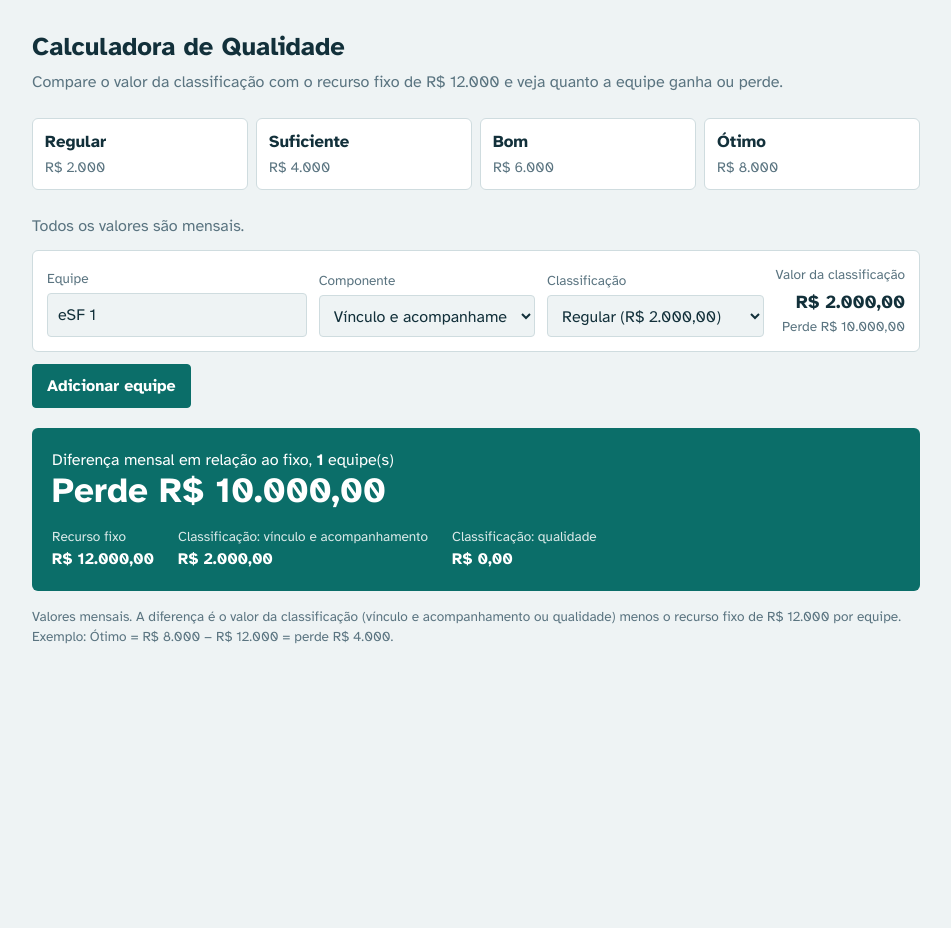
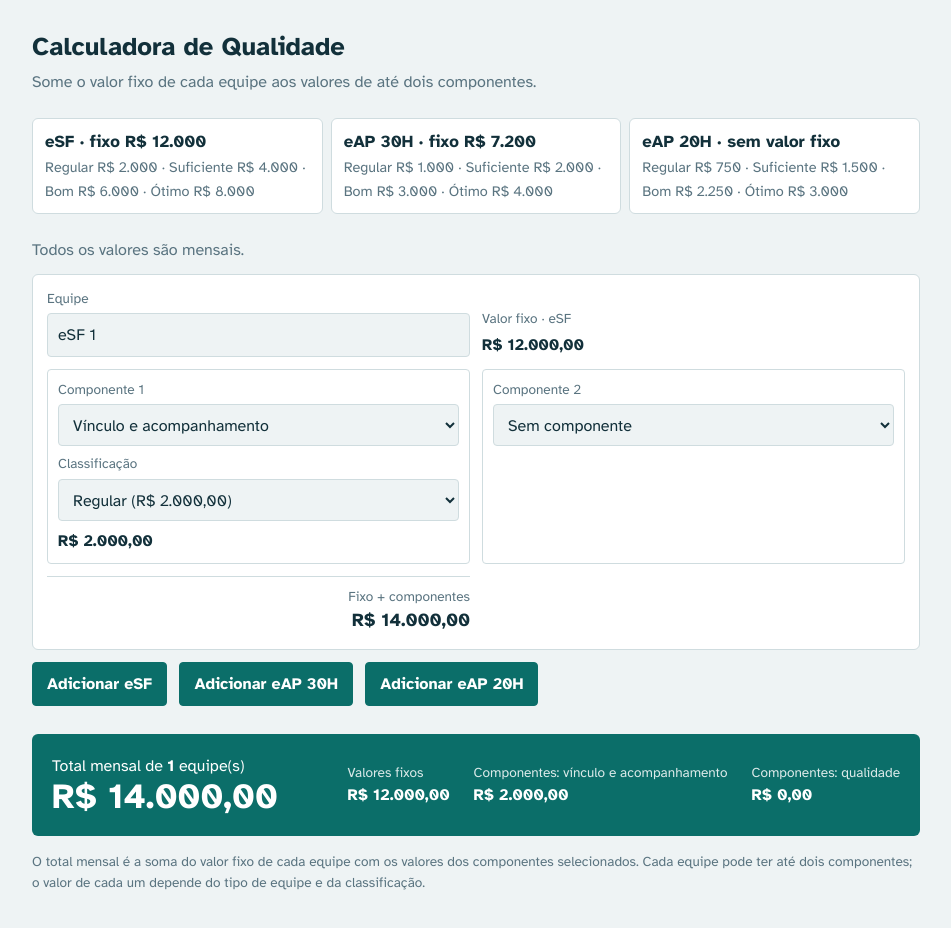
Before and after one commit to MichaelWillysilva/calculadora-esf, a plain HTML site: page index.html in a window 1280 px wide. Shown: the whole page, without its empty margins (164-1115 px from the left). Before the commit the page ends 800 px from the top, so only its background shows below. Drawn offline with Linux system fonts and the light colour scheme.

Commit message:
Add eAP types and component totals
Co-authored-by: Copilot <223556219+Copilot@users.noreply.github.com>

```diff
--- a/index.html
+++ b/index.html
@@ -14,106 +14,138 @@ body{margin:0;background:var(--bg);color:var(--ink);font:16px/1.5 "Atkinson Hype
 main{max-width:920px;margin:0 auto;padding:28px 16px 48px}
 h1{font-size:1.6rem;margin:0 0 4px}
 .sub{color:var(--muted);margin:0 0 24px}
-.rules{display:grid;grid-template-columns:repeat(4,1fr);gap:8px;margin-bottom:24px}
+.rules{display:grid;grid-template-columns:repeat(3,1fr);gap:8px;margin-bottom:24px}
 .rules div{background:var(--card);border:1px solid var(--line);border-radius:6px;padding:10px 12px}
 .rules b{display:block;font-size:1.05rem}
 .rules span{color:var(--muted);font-size:.9rem}
-.team{background:var(--card);border:1px solid var(--line);border-radius:6px;padding:14px;margin-bottom:12px;display:grid;grid-template-columns:1.2fr 1fr 1fr auto;gap:12px;align-items:end}
+.team{background:var(--card);border:1px solid var(--line);border-radius:6px;padding:14px;margin-bottom:12px;display:grid;grid-template-columns:1fr 1fr;gap:12px;align-items:end}
+.components{grid-column:1/-1;display:grid;grid-template-columns:1fr 1fr;gap:12px}
+.component{border:1px solid var(--line);border-radius:4px;padding:10px}
+.component .value{display:block;margin-top:8px;font-weight:700}
+.team-total{border-top:1px solid var(--line);padding-top:10px;text-align:right}
+.team-total strong{font-size:1.15rem}
+.team-total span{display:block;color:var(--muted);font-size:.85rem}
 label{display:block;font-size:.85rem;color:var(--muted);margin-bottom:4px}
 input,select{width:100%;font:inherit;color:var(--ink);background:var(--bg);border:1px solid var(--line);border-radius:4px;padding:9px 10px}
 :focus-visible{outline:3px solid var(--accent);outline-offset:2px}
-.sub-total{text-align:right;min-width:120px}
-.sub-total strong{display:block;font-size:1.15rem}
 .row-actions{grid-column:1/-1;display:flex;justify-content:space-between;align-items:center;border-top:1px solid var(--line);padding-top:10px;color:var(--muted);font-size:.9rem}
 button{font:inherit;cursor:pointer;border-radius:4px;padding:9px 14px;border:1px solid var(--line);background:var(--card);color:var(--ink)}
-button.primary{background:var(--accent);color:var(--accent-ink);border-color:var(--accent);font-weight:700}
+button.primary{background:var(--accent);color:var(--accent-ink);border-color:var(--accent);font-weight:700;margin:0 8px 8px 0}
 button.link{border:0;background:none;color:var(--muted);text-decoration:underline;padding:0}
 .total{margin-top:20px;background:var(--accent);color:var(--accent-ink);border-radius:6px;padding:20px;display:flex;flex-wrap:wrap;justify-content:space-between;gap:16px;align-items:center}
 .total .big{font-size:2.2rem;font-weight:700;line-height:1.1}
 .break{display:flex;gap:24px;flex-wrap:wrap}
 .break span{display:block;font-size:.85rem;opacity:.85}
-.dif{display:block;font-size:.85rem;color:var(--muted)}
 .note{color:var(--muted);font-size:.85rem;margin-top:16px}
-@media(max-width:700px){.rules{grid-template-columns:repeat(2,1fr)}.team{grid-template-columns:1fr 1fr}.team>div:first-child{grid-column:1/-1}.sub-total{text-align:left}}
+@media(max-width:700px){.rules,.components{grid-template-columns:1fr}.team{grid-template-columns:1fr 1fr}.components{grid-column:1/-1}.team-total{text-align:left}}
 </style>
 </head>
 <body>
 <main>
   <h1>Calculadora de Qualidade</h1>
-  <p class="sub">Compare o valor da classificação com o recurso fixo de R$ 12.000 e veja quanto a equipe ganha ou perde.</p>
+  <p class="sub">Some o valor fixo de cada equipe aos valores de até dois componentes.</p>
 
-  <div class="rules" aria-label="Valores por classificação">
-    <div><b>Regular</b><span>R$ 2.000</span></div>
-    <div><b>Suficiente</b><span>R$ 4.000</span></div>
-    <div><b>Bom</b><span>R$ 6.000</span></div>
-    <div><b>Ótimo</b><span>R$ 8.000</span></div>
+  <div class="rules" aria-label="Valores fixos e por classificação">
+    <div><b>eSF · fixo R$ 12.000</b><span>Regular R$ 2.000 · Suficiente R$ 4.000 · Bom R$ 6.000 · Ótimo R$ 8.000</span></div>
+    <div><b>eAP 30H · fixo R$ 7.200</b><span>Regular R$ 1.000 · Suficiente R$ 2.000 · Bom R$ 3.000 · Ótimo R$ 4.000</span></div>
+    <div><b>eAP 20H · sem valor fixo</b><span>Regular R$ 750 · Suficiente R$ 1.500 · Bom R$ 2.250 · Ótimo R$ 3.000</span></div>
   </div>
 
   <p class="sub" style="margin-bottom:12px">Todos os valores são mensais.</p>
   <div id="teams"></div>
-  <button class="primary" id="add">Adicionar equipe</button>
+  <button class="primary" data-add="esf">Adicionar eSF</button>
+  <button class="primary" data-add="eap30">Adicionar eAP 30H</button>
+  <button class="primary" data-add="eap20">Adicionar eAP 20H</button>
 
   <section class="total" aria-live="polite">
     <div>
-      <span>Diferença mensal em relação ao fixo, <b id="count">1</b> equipe(s)</span>
+      <span>Total mensal de <b id="count">1</b> equipe(s)</span>
       <div class="big" id="grand">R$ 0,00</div>
     </div>
     <div class="break">
-      <div><span>Recurso fixo</span><b id="tFixo"></b></div>
-      <div><span>Classificação: vínculo e acompanhamento</span><b id="tVin"></b></div>
-      <div><span>Classificação: qualidade</span><b id="tQual"></b></div>
+      <div><span>Valores fixos</span><b id="tFixo"></b></div>
+      <div><span>Componentes: vínculo e acompanhamento</span><b id="tVin"></b></div>
+      <div><span>Componentes: qualidade</span><b id="tQual"></b></div>
     </div>
   </section>
-  <p class="note">Valores mensais. A diferença é o valor da classificação (vínculo e acompanhamento ou qualidade) menos o recurso fixo de R$ 12.000 por equipe. Exemplo: Ótimo = R$ 8.000 − R$ 12.000 = perde R$ 4.000.</p>
+  <p class="note">O total mensal é a soma do valor fixo de cada equipe com os valores dos componentes selecionados. Cada equipe pode ter até dois componentes; o valor de cada um depende do tipo de equipe e da classificação.</p>
 </main>
 
 <script>
-const FIXO = 12000;
-const NIVEIS = [["Regular",2000],["Suficiente",4000],["Bom",6000],["Ótimo",8000]];
+const COMPONENTS = ["Vínculo e acompanhamento","Qualidade"];
+const LEVELS = ["Regular","Suficiente","Bom","Ótimo"];
+const TEAM_TYPES = {
+  esf: {label:"eSF",fixed:12000,values:[2000,4000,6000,8000]},
+  eap30: {label:"eAP 30H",fixed:7200,values:[1000,2000,3000,4000]},
+  eap20: {label:"eAP 20H",fixed:0,values:[750,1500,2250,3000]}
+};
 const brl = v => v.toLocaleString("pt-BR",{style:"currency",currency:"BRL"});
-let teams = [{nome:"eSF 1",comp:0,nivel:0}];
-const incFixo = () => true;
-const sub = t => NIVEIS[t.nivel][1];
-const dif = d => d<0 ? "Perde "+brl(-d) : d>0 ? "Ganha "+brl(d) : "Sem diferença";
-
-const opts = sel => NIVEIS.map((n,i)=>`<option value="${i}"${i===sel?" selected":""}>${n[0]} (${brl(n[1])})</option>`).join("");
+let teams = [{tipo:"esf",nome:"eSF 1",components:[{comp:0,nivel:0},null]}];
+const teamTotal = t => TEAM_TYPES[t.tipo].fixed+t.components.reduce((sum,c)=>sum+(c?TEAM_TYPES[t.tipo].values[c.nivel]:0),0);
 const esc = s => s.replace(/[&<>"]/g,c=>({"&":"&amp;","<":"&lt;",">":"&gt;",'"':"&quot;"}[c]));
 
+function levelOptions(tipo,sel){
+  return LEVELS.map((name,i)=>`<option value="${i}"${i===sel?" selected":""}>${name} (${brl(TEAM_TYPES[tipo].values[i])})</option>`).join("");
+}
+function componentSlot(team,index,teamIndex){
+  const component=team.components[index];
+  return `<div class="component">
+    <label for="c${teamIndex}-${index}">Componente ${index+1}</label>
+    <select id="c${teamIndex}-${index}" data-i="${teamIndex}" data-slot="${index}" data-k="comp">
+      <option value=""${component===null?" selected":""}>Sem componente</option>
+      ${COMPONENTS.map((name,i)=>`<option value="${i}"${component&&component.comp===i?" selected":""}>${name}</option>`).join("")}
+    </select>
+    ${component?`<label for="l${teamIndex}-${index}" style="margin-top:8px">Classificação</label>
+    <select id="l${teamIndex}-${index}" data-i="${teamIndex}" data-slot="${index}" data-k="nivel">${levelOptions(team.tipo,component.nivel)}</select>
+    <span class="value">${brl(TEAM_TYPES[team.tipo].values[component.nivel])}</span>`:""}
+  </div>`;
+}
 function render(){
   const box = document.getElementById("teams");
   box.innerHTML = teams.map((t,i)=>`
     <div class="team">
       <div><label for="n${i}">Equipe</label><input id="n${i}" value="${esc(t.nome)}" data-i="${i}" data-k="nome"></div>
-      <div><label for="c${i}">Componente</label><select id="c${i}" data-i="${i}" data-k="comp"><option value="0"${t.comp===0?" selected":""}>Vínculo e acompanhamento</option><option value="1"${t.comp===1?" selected":""}>Qualidade</option></select></div>
-      <div><label for="l${i}">Classificação</label><select id="l${i}" data-i="${i}" data-k="nivel">${opts(t.nivel)}</select></div>
-      <div class="sub-total"><label>Valor da classificação</label><strong>${brl(sub(t))}</strong><small class="dif">${dif(sub(t)-FIXO)}</small></div>
+      <div><label>Valor fixo · ${TEAM_TYPES[t.tipo].label}</label><strong>${brl(TEAM_TYPES[t.tipo].fixed)}</strong></div>
+      <div class="components">${componentSlot(t,0,i)}${componentSlot(t,1,i)}</div>
+      <div class="team-total"><span>Fixo + componentes</span><strong>${brl(teamTotal(t))}</strong></div>
       ${teams.length>1?`<div class="row-actions"><span></span><button class="link" data-rm="${i}">Remover equipe</button></div>`:""}
     </div>`).join("");
   totals();
 }
 function totals(){
   const n = teams.length;
-  const soma = c => teams.filter(t=>t.comp===c).reduce((s,t)=>s+NIVEIS[t.nivel][1],0);
-  const vin = soma(0), qual = soma(1);
-  const fixo = incFixo()?FIXO*n:0;
+  const vin = teams.reduce((sum,t)=>sum+t.components.reduce((total,c)=>total+(c&&c.comp===0?TEAM_TYPES[t.tipo].values[c.nivel]:0),0),0);
+  const qual = teams.reduce((sum,t)=>sum+t.components.reduce((total,c)=>total+(c&&c.comp===1?TEAM_TYPES[t.tipo].values[c.nivel]:0),0),0);
+  const fixo = teams.reduce((sum,t)=>sum+TEAM_TYPES[t.tipo].fixed,0);
   document.getElementById("count").textContent = n;
   document.getElementById("tVin").textContent = brl(vin);
   document.getElementById("tQual").textContent = brl(qual);
   document.getElementById("tFixo").textContent = brl(fixo);
-  document.getElementById("grand").textContent = dif(vin+qual-fixo);
+  document.getElementById("grand").textContent = brl(fixo+vin+qual);
 }
 document.getElementById("teams").addEventListener("input",e=>{
-  const i=e.target.dataset.i,k=e.target.dataset.k; if(i===undefined) return;
-  teams[i][k] = k==="nome" ? e.target.value : +e.target.value;
-  if(k!=="nome") render(); else totals();
+  const i=e.target.dataset.i; if(i===undefined||e.target.dataset.k!=="nome") return;
+  teams[i].nome = e.target.value;
+});
+document.getElementById("teams").addEventListener("change",e=>{
+  const {i,k,slot}=e.target.dataset; if(i===undefined||slot===undefined) return;
+  const team=teams[+i], index=+slot;
+  if(k==="comp"){
+    team.components[index]=e.target.value===""?null:{comp:+e.target.value,nivel:team.components[index]?.nivel??0};
+  }else if(k==="nivel"&&team.components[index]){
+    team.components[index].nivel=+e.target.value;
+  }
+  render();
 });
 document.getElementById("teams").addEventListener("click",e=>{
   const r=e.target.dataset.rm; if(r===undefined) return;
   teams.splice(+r,1); render();
 });
-document.getElementById("add").addEventListener("click",()=>{
-  teams.push({nome:"eSF "+(teams.length+1),comp:0,nivel:0}); render();
-});
+document.querySelectorAll("[data-add]").forEach(button=>button.addEventListener("click",()=>{
+  const tipo=button.dataset.add, label=TEAM_TYPES[tipo].label;
+  const count=teams.filter(t=>t.tipo===tipo).length+1;
+  teams.push({tipo,nome:`${label} ${count}`,components:[null,null]}); render();
+}));
 render();
 </script>
 </body>
```
